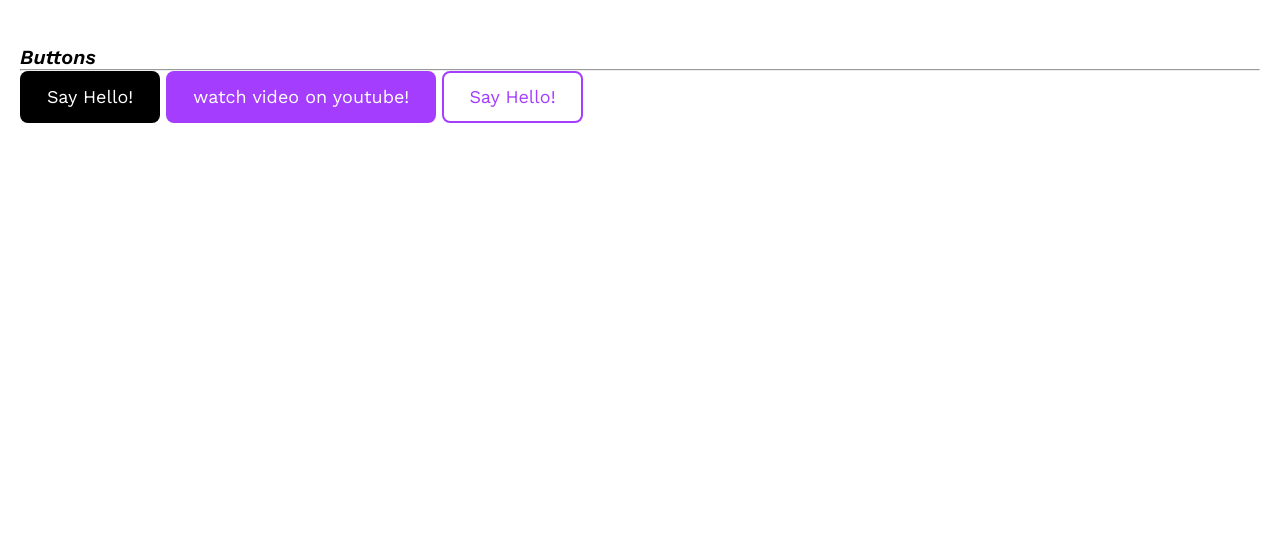
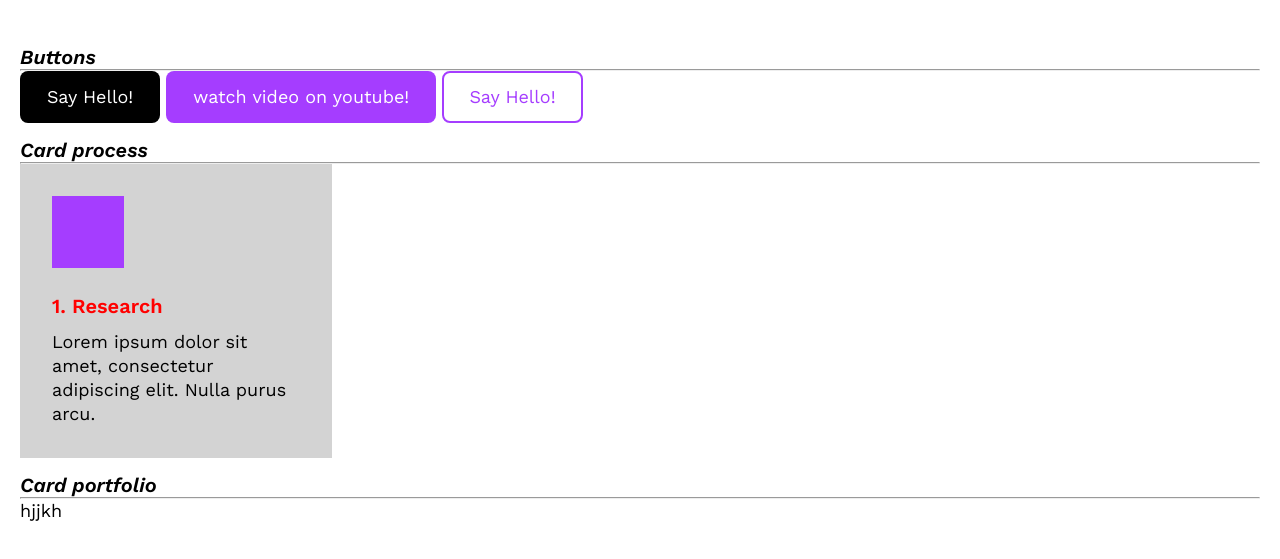
Before and after one commit to Aashik81443/Raju-Portfolio, a plain HTML site: page components.html in a window 1280 px wide. Shown: the part 193-752 px from the top of the page. Drawn offline with nearby package versions, Linux system fonts and the light colour scheme.

Commit message:
made card process

```diff
--- a/components.html
+++ b/components.html
@@ -12,6 +12,11 @@
     <link rel="stylesheet" href="./style.css" />
     <title>Raju Portfolio || components</title>
   </head>
+  <style>
+    .gap{
+      padding-top: 15px;
+    }
+  </style>
   <body>
     <header></header>
     <!--site-header-->
@@ -31,6 +36,25 @@
 
           <a href="https://www.youtube.com/" class="btn btn-primary">watch video on youtube!</a>
           <a href="https://www.youtube.com/" class="btn btn-secondary">Say Hello!</a>
+          <div class="gap"></div>
+          <h3><em>Card process</em></h3>
+          <hr />
+          <div class="card-process">
+            <i>
+
+            </i>
+            <h3>
+              1. Research
+            </h3>
+            <p>Lorem ipsum dolor sit amet, consectetur adipiscing elit. Nulla purus arcu.</p>
+          </div>
+          <div class="gap"></div>
+          <h3><em>Card portfolio</em></h3>
+          <hr />
+          <div class="card-portfolio">
+hjjkh
+          </div>
+
         </div>
       </section>
     </main>
--- a/style.css
+++ b/style.css
@@ -74,3 +74,22 @@ transition: all 0.5s;
   color: white;
   border-color: transparent;
 }
+
+/*card process style*/
+.card-process{
+  background: lightgrey;
+  max-width: 312px;
+  padding: 32px;
+}
+
+.card-process h3{
+  margin-bottom: 12px;
+  color: red;
+}
+.card-process i{
+  width: 72px;
+  height: 72px;
+  background-color: #A53DFF;
+  display: inline-block;
+  margin-bottom: 20px;
+}
```
